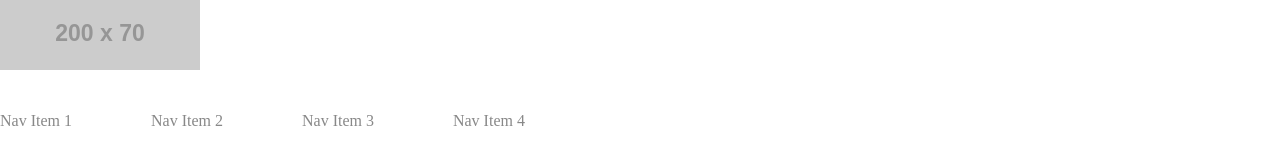
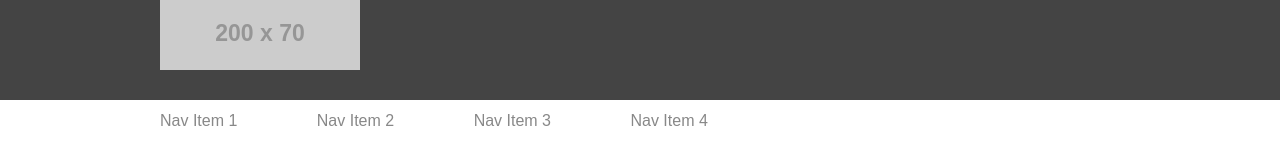
Before and after one commit to MarieReRe/wireframe-exercise, a plain HTML site: page index.html in a window 1280 px wide. Drawn offline with Linux system fonts and the light colour scheme; placeholder pictures from the web are drawn by us.

Commit message:
I added the header in the wrong place, I fixed it now

```diff
--- a/index.html
+++ b/index.html
@@ -7,7 +7,6 @@
     <link rel="stylesheet" type="text/css" href="reset.css">
     <link rel="stylesheet" type="text/css" href="style.css">
 </head>
-<body>
 <header>
     <nav>
         <img src="http://placehold.it/200x70/000000">
@@ -27,5 +26,8 @@
         </ul>
       </nav>
 </header>
+
+<body>
+
 </body>
 </html>
--- a/style.css
+++ b/style.css
@@ -1,15 +1,17 @@
 /* --------------- Header ------------------*/
 
 body {
-
+    font-family: Arial, Helvetica, sans-serif;
 }
 
 header {
-
+    background: #444;
+    height: 100px;
 }
 
 nav {
-
+    width: 960px;
+    margin: 0px auto;
 }
 
 
```
Lines whose indentation alone changed are shown as unchanged.
